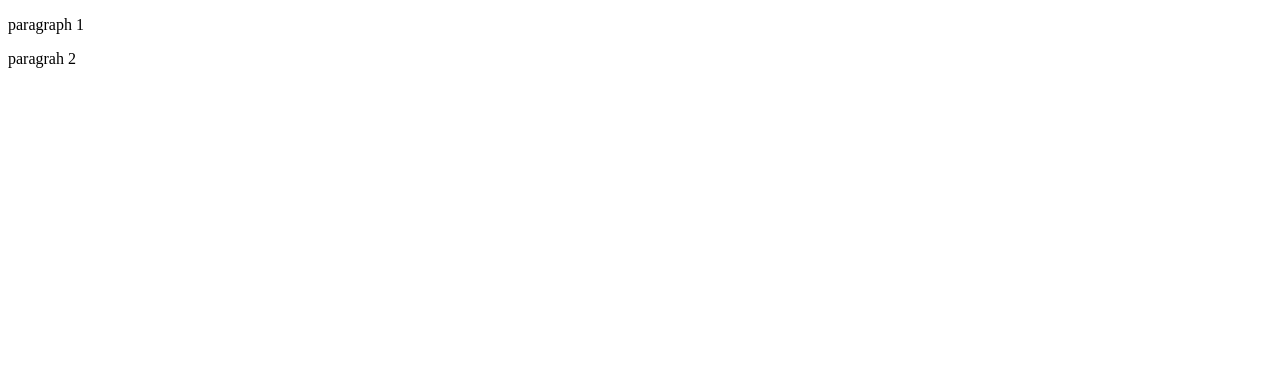
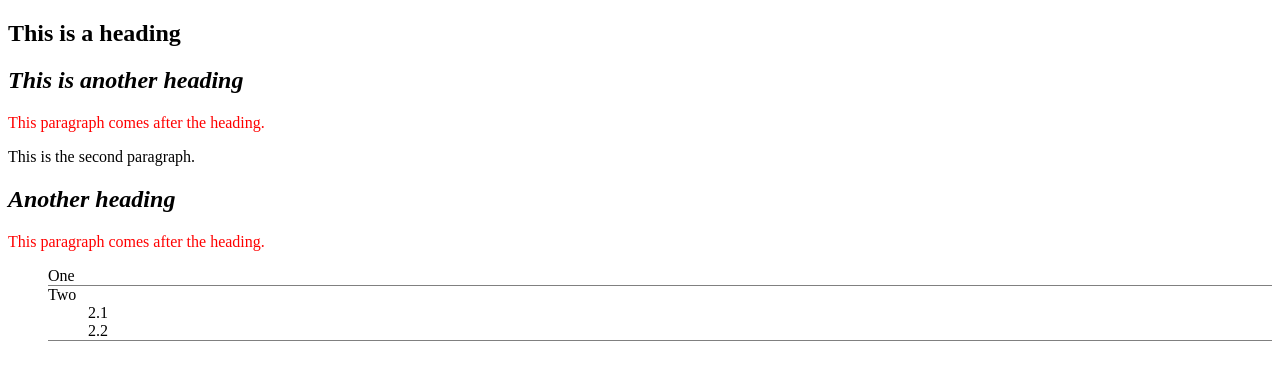
Before and after one commit to KodyMillar/Week-6, a plain HTML site: page index.html in a window 1280 px wide. Drawn offline with Linux system fonts and the light colour scheme.

Commit message:
Stylize page with italics, text colors, and bottom borders

```diff
--- a/Stylesheet.css
+++ b/Stylesheet.css
@@ -1,3 +1,15 @@
-div div p {
-    color:red;
+div h2 {
+    font-style: italic;
 }
+
+h2 + p {
+    color: red;
+}
+
+li {
+    list-style: none;
+}
+
+.list > li {
+    border-bottom: solid grey 1px;
+}
--- a/index.html
+++ b/index.html
@@ -3,13 +3,24 @@
 <head>
     <link rel="stylesheet" href="Stylesheet.css">
 </head>
+<body>
+    <h2>This is a heading</h2>
+    <div class="container">
+        <h2>This is another heading</h2>
+        <p>This paragraph comes after the heading.</p>
+        <p>This is the second paragraph.</p>
 
-<body>
-    <div>
-        <p>paragraph 1</p>
-        <p>paragrah 2</p>
+        <h2>Another heading</h2>
+        <p>This paragraph comes after the heading.</p>
+        <ul class="list">
+            <li>One</li>
+            <li>Two
+                <ul>
+                    <li>2.1</li>
+                    <li>2.2</li>
+                </ul>
+            </li>
+        </ul>
     </div>
-
 </body>
-
 </html>
```
